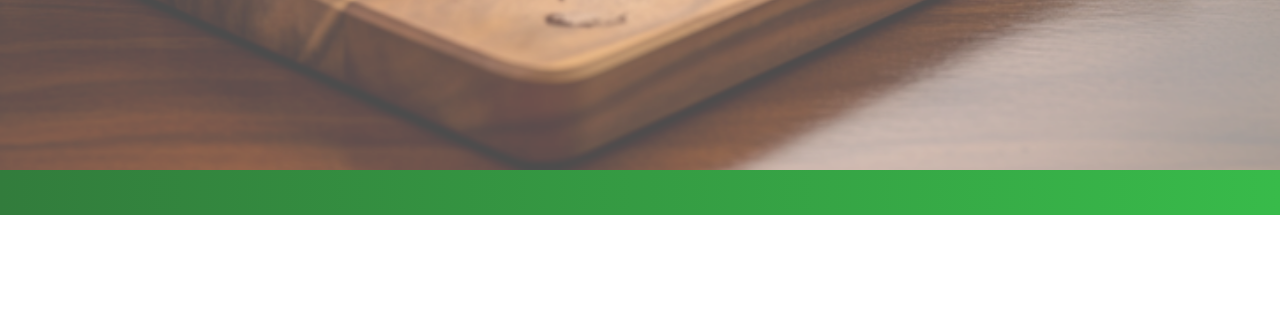
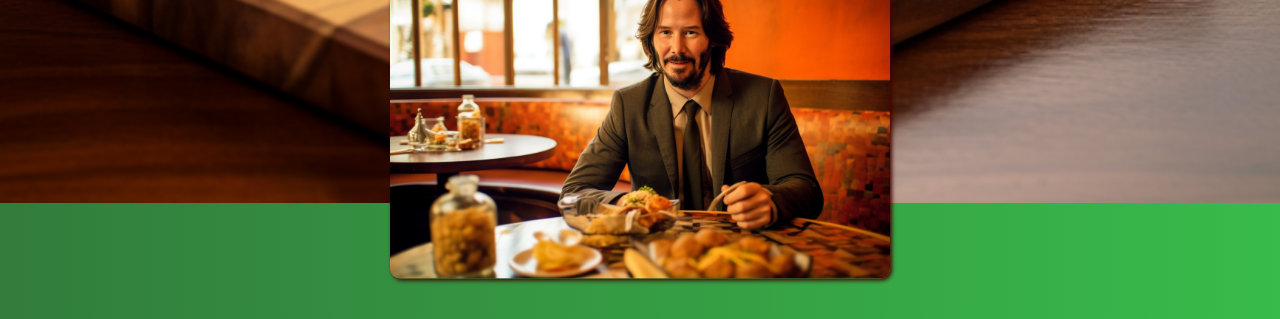
Before and after one commit to octavio-correia/restaurante, a plain HTML site: page site/index.html in a window 1280 px wide. Shown: the part 592-911 px from the top of the page. Before the commit the page ends 807 px from the top, so only its background shows below. Drawn offline with Linux system fonts and the light colour scheme.

Commit message:
Carrossel
Acrescentei um carrossel de imagens

```diff
--- a/site/index.html
+++ b/site/index.html
@@ -27,26 +27,33 @@
 
             <div id="menus" class="menus">
 
-                <a href="#" class="menusTopo" onmousemove="cresce(this)">PRATOS</a>
-                <a href="#" class="menusTopo" onmousemove="cresce(this)">INÍCIO</a>
-                <a href="#" class="menusTopo" onmousemove="cresce(this)">BEBIDAS</a>
-                <a href="#" class="menusTopo" onmousemove="cresce(this)">SOBREMESAS</a>
-                <a href="#" class="menusTopo" onmousemove="cresce(this)">LOCAL</a>
+                <a href="#" class="menusTopo">PRATOS</a>
+                <a href="#" class="menusTopo">INÍCIO</a>
+                <a href="#" class="menusTopo">BEBIDAS</a>
+                <a href="#" class="menusTopo">SOBREMESAS</a>
+                <a href="#" class="menusTopo">LOCAL</a>
 
                 <a class="final"></a>
             </div>
         </nav>
     </header>
-
     <div class="containerMenu">
-        <img src="imagens/carne.png" alt="Picanha" class="carne">
         <div class="textoMenu">
             <div class="texto">
                 <img src="imagens/logoGrande.png" alt="" class="titulo">
                 <p class="subtitulo">Uma experiência brasileira em todo lugar do mundo</p>
             </div>
+            <div class="carrossel">
+                <div class="containerCarrossel">
+                    <img src="imagens/keanu.png" alt="">
+                    <img src="imagens/will.png" alt="">
+                    <img src="imagens/emma.png" alt="">
+                    <img src="imagens/obama.png" alt="">
+                </div>
+            </div>
         </div>
     </div>
+
     <footer>
 
     </footer>
--- a/site/style.css
+++ b/site/style.css
@@ -1,6 +1,10 @@
 * {
     margin: 0;
     padding: 0;
+}
+
+body{
+    background: linear-gradient(to right, rgb(50, 124, 60), rgb(56, 187, 74));
 }
 
 .cabecalho {
@@ -30,7 +34,8 @@
     text-shadow: 1px 1px 1px rgb(9, 0, 90);
     text-decoration: none;
     margin: 10px;
-    transition: font-size 0.3s ease-in-out;
+    transition: color 0.3s ease-in-out;
+
 }
 
 
@@ -40,16 +45,22 @@
 
 .containerMenu {
     position: relative;
+    background-image: url(imagens/carne.png);
+    background-size: cover;
+    background-position: center;
+    width: 100%;
+    height: 750px;
 }
 
 .carne {
-    opacity: 0.7;
+    opacity: 0;
     width: 100%;
     margin-bottom: -4px;
 
 }
 
 .textoMenu {
+    margin-top: 10%;
     width: 1000px;
     position: absolute;
     top: calc(50% - 60px);
@@ -58,6 +69,7 @@
     transform: translate(-50%, -50%);
     z-index: 1;
     display: flex;
+    flex-direction: column;
     align-items: center;
     justify-content: center;
 }
@@ -66,11 +78,34 @@
     font-family: 'Lobster', cursive;
     font-size: 60px;
     text-align: center;
-    text-shadow: 2px 2px 5px rgb(9, 0, 90);
+    text-shadow: 4px 4px 5px rgb(9, 0, 90);
     color: rgb(84, 230, 103);
     opacity: 0;
     transition: top 2s, opacity 2s;
     /* Adiciona transições para suavizar o efeito */
+}
+
+.carrossel {
+    border-radius: 10px;
+    box-shadow: 2px 2px 4px rgb(68, 0, 0);
+    overflow: hidden;
+    height: 300px;
+    width: 500px;
+    margin: 40px;
+}
+
+.containerCarrossel {
+    display: flex;
+    transition: transform 0.5s ease-in-out;
+    transform: translateX(0);
+    /* utilizado para mover o objeto horizontalmente*/
+}
+
+.containerCarrossel img {
+    object-fit: cover;
+    height: 300px;
+    width: 500px;
+
 }
 
 .titulo {
@@ -81,11 +116,3 @@
     color: rgb(9, 0, 90);
 
 }
-
-footer {
-    background: linear-gradient(to right, rgb(50, 124, 60), rgb(56, 187, 74));
-    height: 45px;
-    display: flex;
-    align-items: center;
-    justify-content: space-between;
-}
```
Also changed, not shown: site/imagens/emma.png (added), site/imagens/keanu.png (added), site/imagens/obama.png (added), site/imagens/will.png (added), site/script.js (line endings or trailing spaces).
